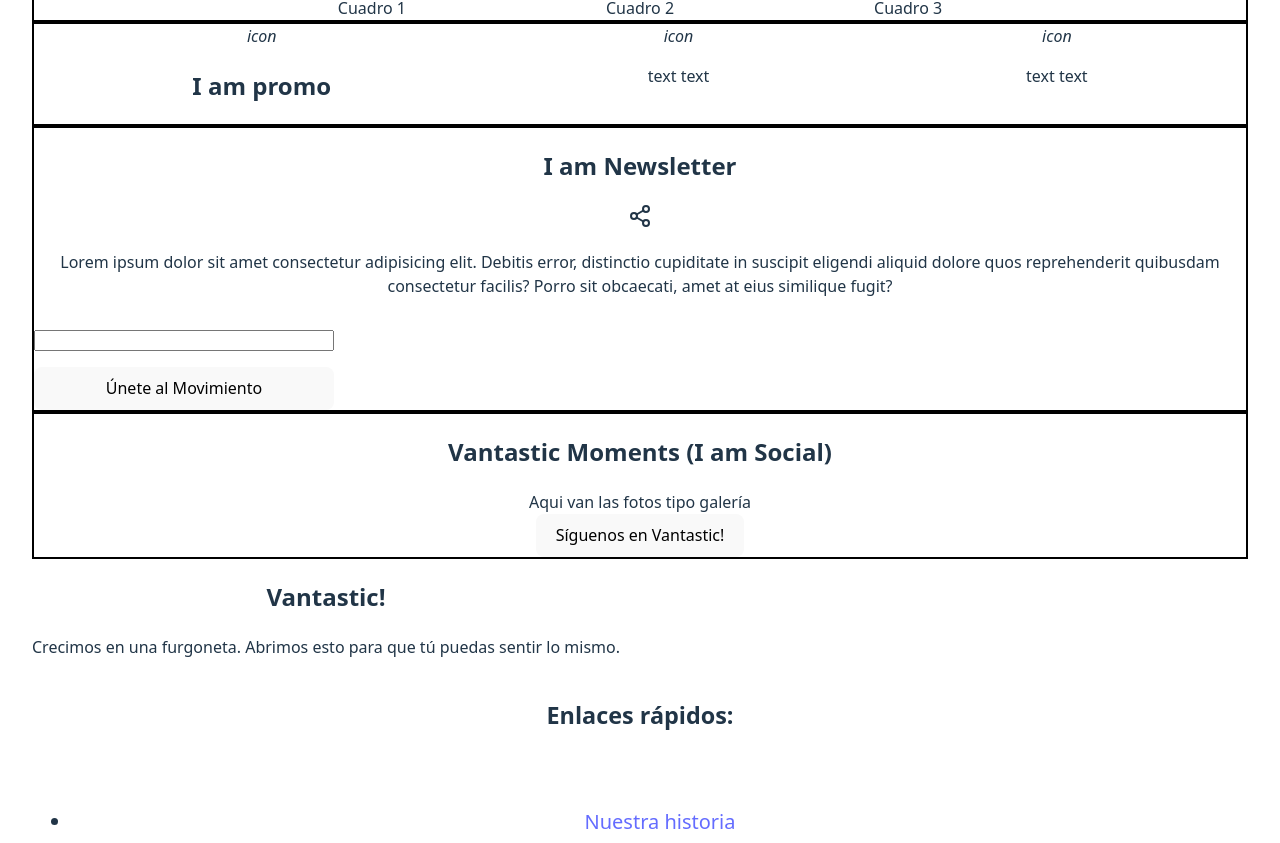
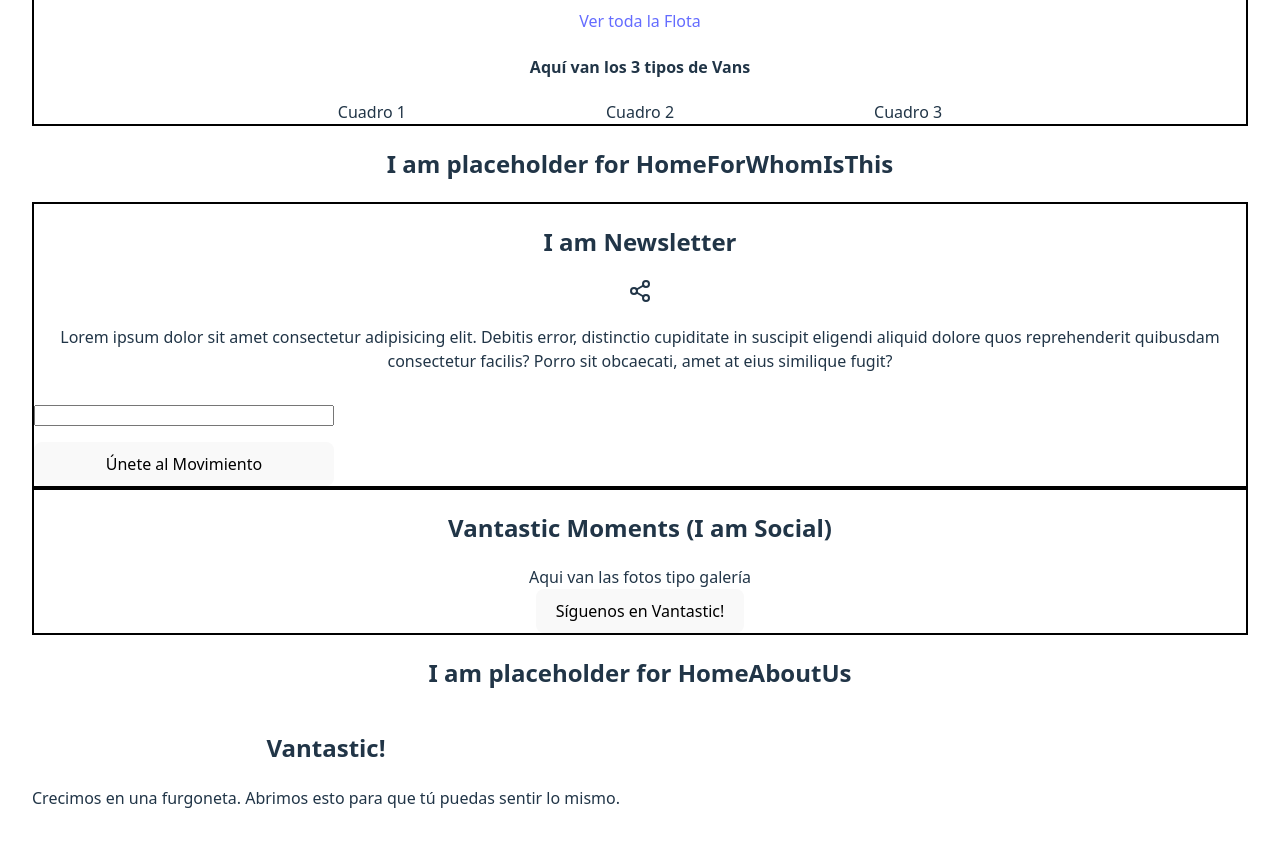
Before and after one commit to candytale55/vantastic, a React (Vite) app: page /home in a window 1280 px wide. Shown: the part 707-1550 px from the top of the page. Built offline with nearby package versions, Linux system fonts and the light colour scheme; what miragejs would draw is missing.

Commit message:
feat(Home): reorganize Home page sections, add new sections and update imports

```diff
--- a/src/pages/Home.jsx
+++ b/src/pages/Home.jsx
@@ -1,18 +1,22 @@
 import HomeHero from './sections/HomeHero.jsx'
+import HomePromoThreeReasons from './sections/HomePromoThreeReasons.jsx'
 import HomeFleetPreview from './sections/HomeFleetPreview.jsx'
-import HomePromoThreeReasons from './sections/HomePromoThreeReasons.jsx'
+import HomeForWhomIsThis from './sections/HomeForWhomIsThis.jsx'
+import HomeTestimonialsSocial from './sections/HomeTestimonialsSocial.jsx'
 import HomeNewsletterSignup from './sections/HomeNewsletterSignup.jsx'
-import HomeTestimonialsSocial from './sections/HomeTestimonialsSocial.jsx'
-import { Link } from 'react-router-dom'
+import HomeAboutUs from './sections/HomeAboutUs.jsx'
+
 
 export default function Home() {
   return (
     <main>
       <HomeHero />
+      <HomePromoThreeReasons />
       <HomeFleetPreview />
-      <HomePromoThreeReasons />
+      <HomeForWhomIsThis />
       <HomeNewsletterSignup />
       <HomeTestimonialsSocial />
+      <HomeAboutUs />
     </main>
   )
 }
```
